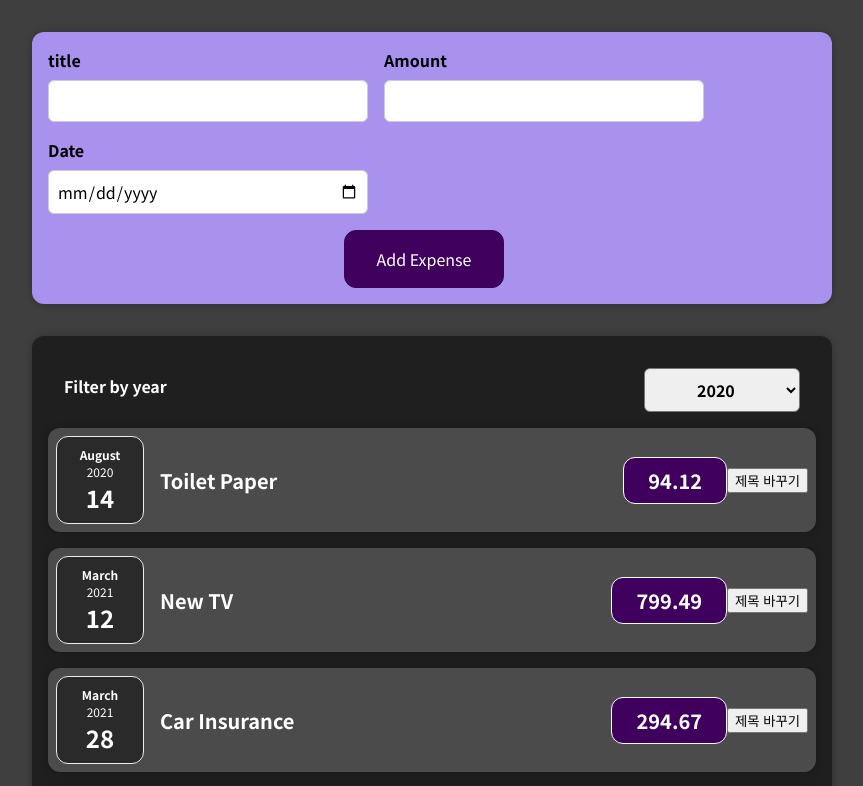
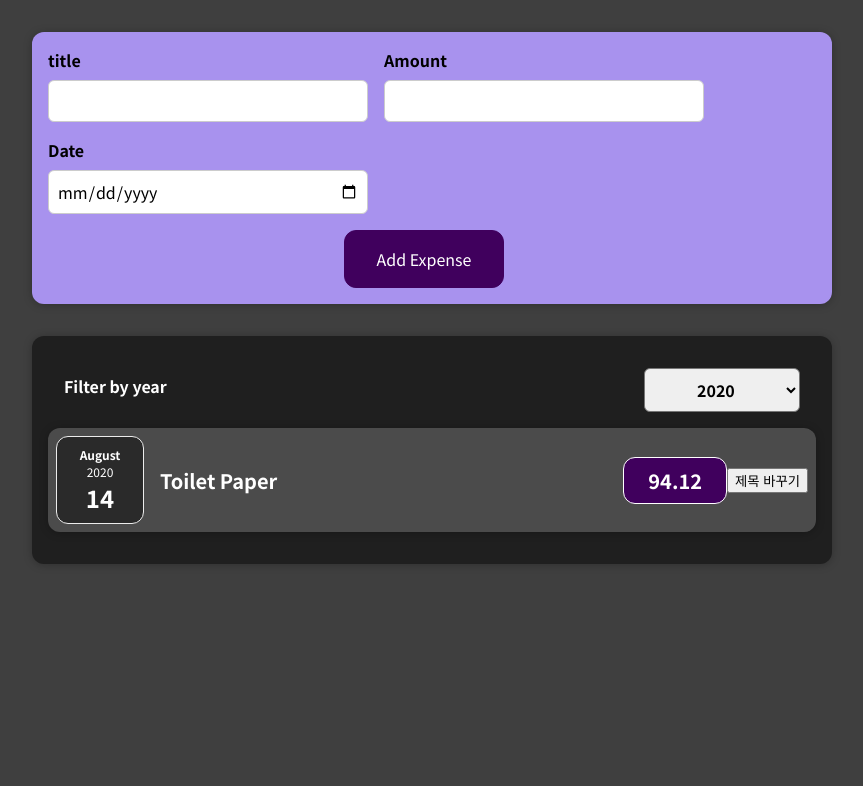
Before and after one commit to wonyoung2257/react_study, a React (Create React App) app: page / in a window 1280 px wide. Shown: the top 786 px of the page, without its empty margins (208-1071 px from the left). Built offline with nearby package versions, Linux system fonts and the light colour scheme.

Commit message:
5강- 조건부 내용 출력하기

```diff
--- a/src/App.js
+++ b/src/App.js
@@ -38,10 +38,6 @@ const App = () => {
     <div>
       <NewExpense onAddExpense={addExpenseHandler} />
       <Expenses items={expenses} />
-      {/* <ExpenseItem title={expenses[0].title} amount={expenses[0].amount} date={expenses[0].date}></ExpenseItem>
-      <ExpenseItem title={expenses[1].title} amount={expenses[1].amount} date={expenses[1].date}></ExpenseItem>
-      <ExpenseItem title={expenses[2].title} amount={expenses[2].amount} date={expenses[2].date}></ExpenseItem>
-      <ExpenseItem title={expenses[3].title} amount={expenses[3].amount} date={expenses[3].date}></ExpenseItem> */}
     </div>
   );
 };
--- a/src/components/Expenses/Expenses.js
+++ b/src/components/Expenses/Expenses.js
@@ -10,19 +10,25 @@ function Expenses(props) {
   const filterChangeHandler = (selectedYear) => {
     setfilterYear(selectedYear);
     console.log(selectedYear);
-    console.log(props.items);
   };
+
+  const filteredExpense = props.items.filter((expense) => {
+    return expense.date.getFullYear().toString() === filterYear;
+  });
+
+  let expensesContent = <p>지출 내역이 없음</p>;
+
+  if (filteredExpense.length > 0) {
+    expensesContent = filteredExpense.map((expense) => (
+      <ExpenseItem key={expense.id} title={expense.title} amount={expense.amount} date={expense.date} />
+    ));
+  }
 
   return (
     <div>
       <Card className="expenses">
         <ExpensesFilter selected={filterYear} onSeletYear={filterChangeHandler} />
-        {props.items.map(
-          (expense) => (
-            console.log(expense.title),
-            (<ExpenseItem title={expense.title} amount={expense.amount} date={expense.date} />)
-          )
-        )}
+        {expensesContent}
       </Card>
     </div>
   );
```
Also changed, not shown: 1 other file (tests, documents, lock files or other folders).
